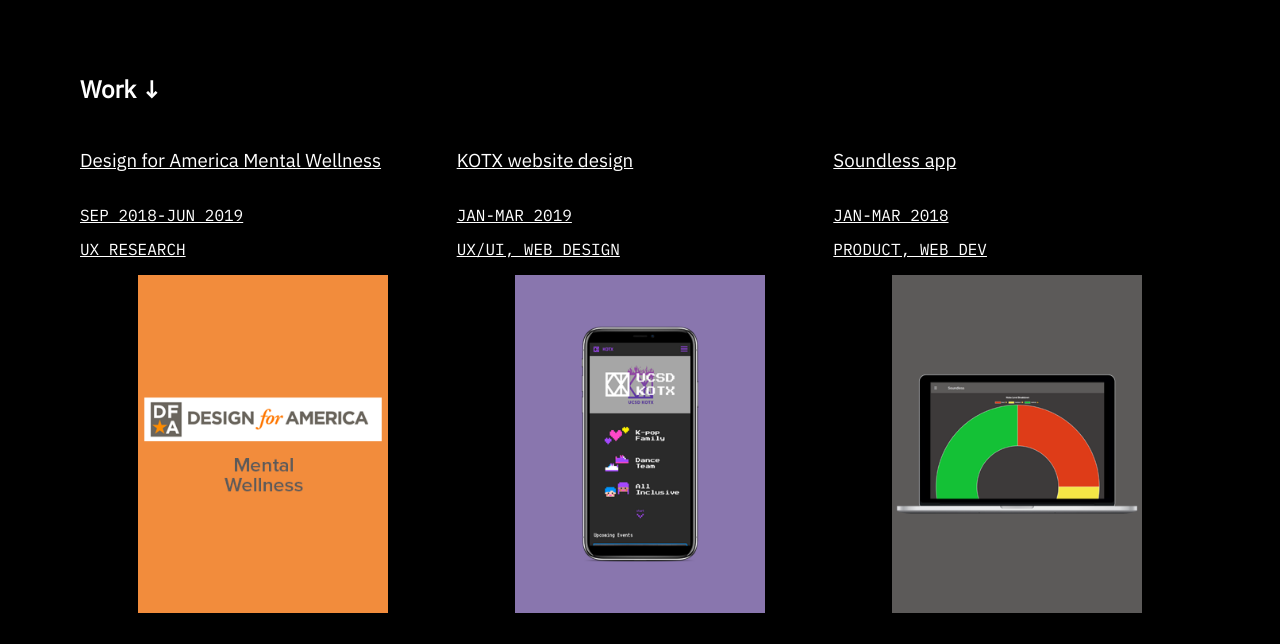
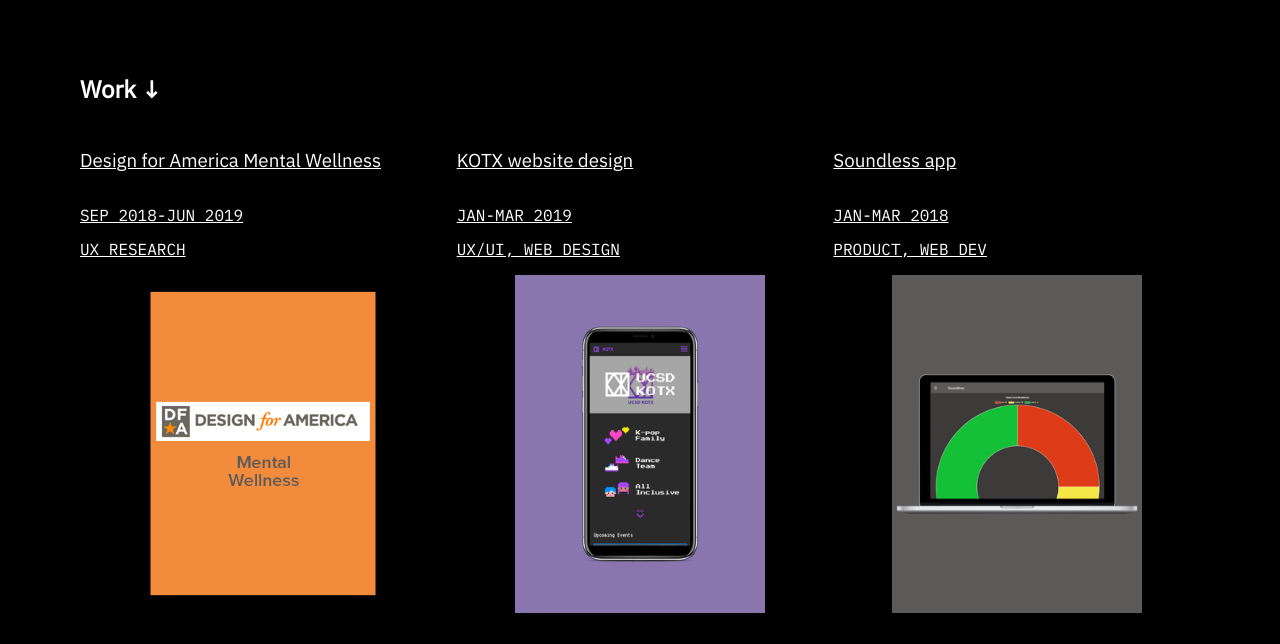
Before and after one commit to manayam/portfolio, a plain HTML site: page index.html in a window 1280 px wide. In both pictures the pointer is over the picture 263 px from the left and 885 px from the top of the page. Shown: the part 441-1085 px from the top of the page. Drawn offline with Linux system fonts and the light colour scheme.

Commit message:
added project image hover and transition

```diff
--- a/css/main.css
+++ b/css/main.css
@@ -38,6 +38,16 @@
   width: 250px;
   height: auto;
   margin: auto;
+}
+
+.projects img {
+  -webkit-transition: -webkit-transform 0.4s;
+  transition: transform 0.4s;
+}
+
+.projects img:hover {
+  -webkit-transform: scale(0.9);
+  transform: scale(0.9);
 }
 
 .container-index {
```
